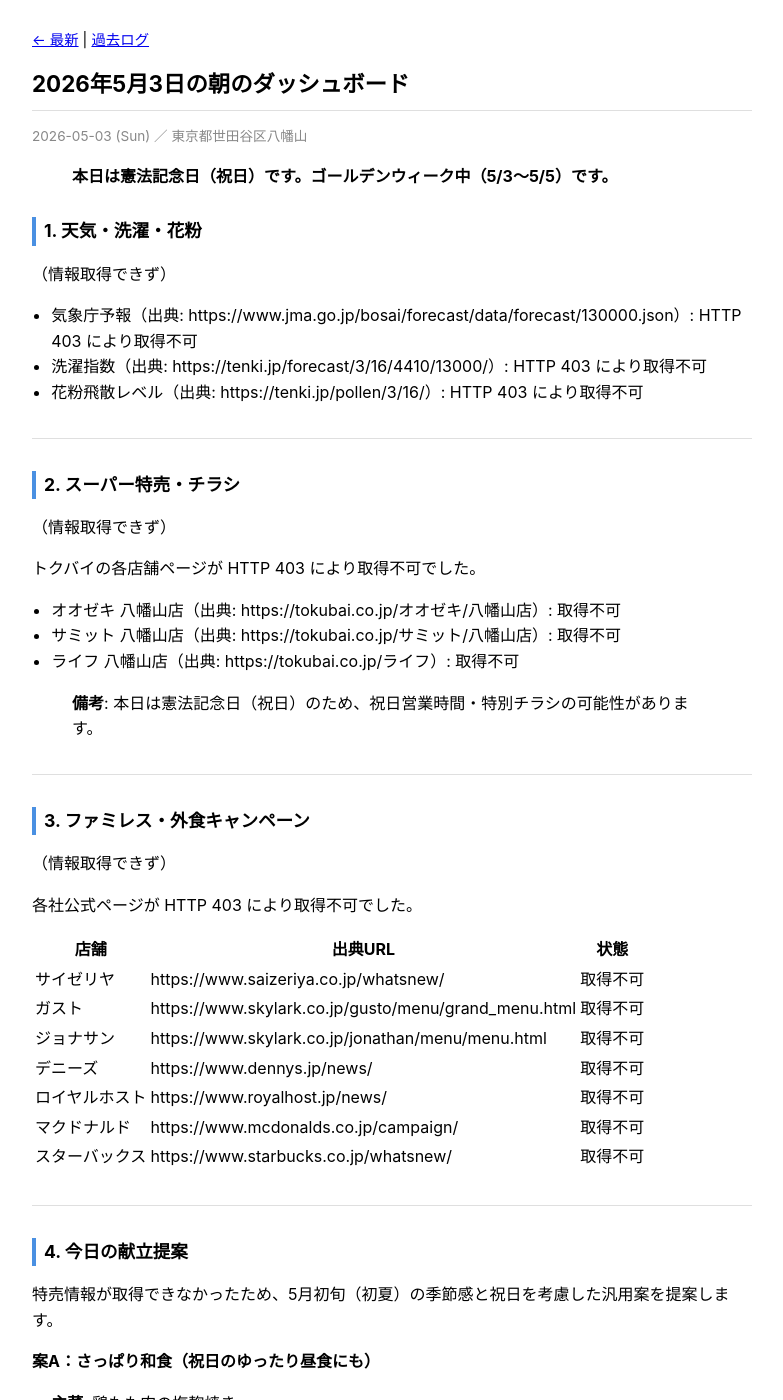
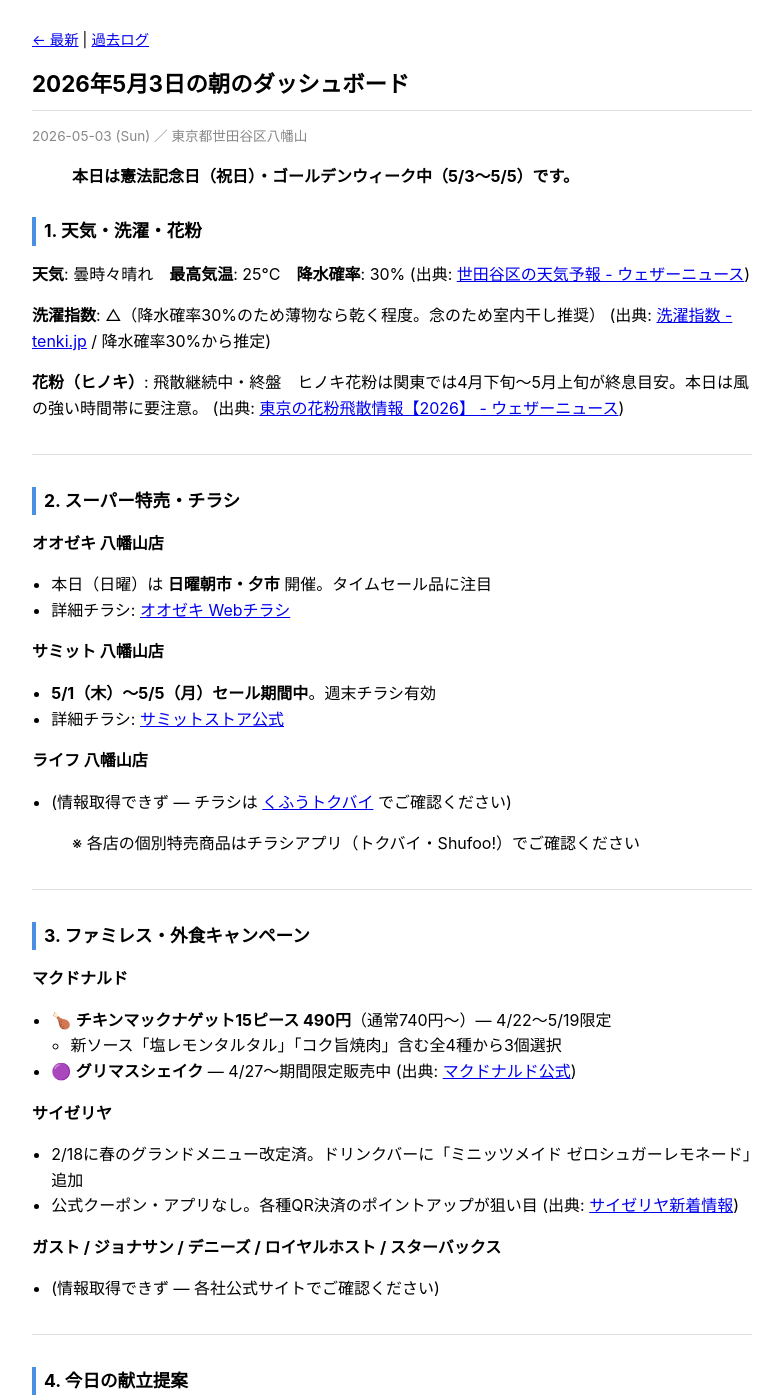
Before and after one commit to yuki7827/daily-life-dashboard, a Jekyll site: the page built from _posts/2026-05-03-daily.md, in a window 1280 px wide and 1400 px high. Shown: the whole window, without its empty margins (248-1031 px from the left). Built offline with Jekyll 4.4.1, drawn with Linux system fonts in a browser that asks for light colours; some of the changed text lies outside the part shown.

Commit message:
daily: 2026-05-03 dashboard
https://claude.ai/code/session_015hAVpHpSRwhQYZNXUx2iGk

```diff
--- a/_posts/2026-05-03-daily.md
+++ b/_posts/2026-05-03-daily.md
@@ -5,107 +5,119 @@ date: 2026-05-03 06:30:00 +0900
 location: "東京都世田谷区八幡山"
 ---
 
-> **本日は憲法記念日（祝日）です。ゴールデンウィーク中（5/3〜5/5）です。**
+> **本日は憲法記念日（祝日）・ゴールデンウィーク中（5/3〜5/5）です。**
 
 ## 1. 天気・洗濯・花粉
 
-（情報取得できず）
+**天気**: 曇時々晴れ　**最高気温**: 25°C　**降水確率**: 30%
+(出典: [世田谷区の天気予報 - ウェザーニュース](https://weathernews.jp/onebox/tenki/tokyo/13112/))
 
-- 気象庁予報（出典: https://www.jma.go.jp/bosai/forecast/data/forecast/130000.json）: HTTP 403 により取得不可
-- 洗濯指数（出典: https://tenki.jp/forecast/3/16/4410/13000/）: HTTP 403 により取得不可
-- 花粉飛散レベル（出典: https://tenki.jp/pollen/3/16/）: HTTP 403 により取得不可
+**洗濯指数**: △（降水確率30%のため薄物なら乾く程度。念のため室内干し推奨）
+(出典: [洗濯指数 - tenki.jp](https://tenki.jp/indexes/cloth_dried/) / 降水確率30%から推定)
+
+**花粉（ヒノキ）**: 飛散継続中・終盤　ヒノキ花粉は関東では4月下旬〜5月上旬が終息目安。本日は風の強い時間帯に要注意。
+(出典: [東京の花粉飛散情報【2026】 - ウェザーニュース](https://weathernews.jp/pollen/tokyo/))
 
 ---
 
 ## 2. スーパー特売・チラシ
 
-（情報取得できず）
+**オオゼキ 八幡山店**
+- 本日（日曜）は **日曜朝市・夕市** 開催。タイムセール品に注目
+- 詳細チラシ: [オオゼキ Webチラシ](https://tokubai.co.jp/%E3%82%AA%E3%82%AA%E3%82%BC%E3%82%AD/leaflet)
 
-トクバイの各店舗ページが HTTP 403 により取得不可でした。
+**サミット 八幡山店**
+- **5/1（木）〜5/5（月）セール期間中**。週末チラシ有効
+- 詳細チラシ: [サミットストア公式](https://www.summitstore.co.jp/store/)
 
-- オオゼキ 八幡山店（出典: https://tokubai.co.jp/オオゼキ/八幡山店）: 取得不可
-- サミット 八幡山店（出典: https://tokubai.co.jp/サミット/八幡山店）: 取得不可
-- ライフ 八幡山店（出典: https://tokubai.co.jp/ライフ）: 取得不可
+**ライフ 八幡山店**
+- (情報取得できず — チラシは [くふうトクバイ](https://tokubai.co.jp/%E3%83%A9%E3%82%A4%E3%83%95) でご確認ください)
 
-> **備考**: 本日は憲法記念日（祝日）のため、祝日営業時間・特別チラシの可能性があります。
+> ※ 各店の個別特売商品はチラシアプリ（トクバイ・Shufoo!）でご確認ください
 
 ---
 
 ## 3. ファミレス・外食キャンペーン
 
-（情報取得できず）
+**マクドナルド**
+- 🍗 **チキンマックナゲット15ピース 490円**（通常740円〜）― 4/22〜5/19限定
+  - 新ソース「塩レモンタルタル」「コク旨焼肉」含む全4種から3個選択
+- 🟣 **グリマスシェイク** ― 4/27〜期間限定販売中
+(出典: [マクドナルド公式](https://www.mcdonalds.co.jp/campaign/))
 
-各社公式ページが HTTP 403 により取得不可でした。
+**サイゼリヤ**
+- 2/18に春のグランドメニュー改定済。ドリンクバーに「ミニッツメイド ゼロシュガーレモネード」追加
+- 公式クーポン・アプリなし。各種QR決済のポイントアップが狙い目
+(出典: [サイゼリヤ新着情報](https://www.saizeriya.co.jp/shop-news/))
 
-| 店舗 | 出典URL | 状態 |
-|---|---|---|
-| サイゼリヤ | https://www.saizeriya.co.jp/whatsnew/ | 取得不可 |
-| ガスト | https://www.skylark.co.jp/gusto/menu/grand_menu.html | 取得不可 |
-| ジョナサン | https://www.skylark.co.jp/jonathan/menu/menu.html | 取得不可 |
-| デニーズ | https://www.dennys.jp/news/ | 取得不可 |
-| ロイヤルホスト | https://www.royalhost.jp/news/ | 取得不可 |
-| マクドナルド | https://www.mcdonalds.co.jp/campaign/ | 取得不可 |
-| スターバックス | https://www.starbucks.co.jp/whatsnew/ | 取得不可 |
+**ガスト / ジョナサン / デニーズ / ロイヤルホスト / スターバックス**
+- (情報取得できず — 各社公式サイトでご確認ください)
 
 ---
 
 ## 4. 今日の献立提案
 
-特売情報が取得できなかったため、5月初旬（初夏）の季節感と祝日を考慮した汎用案を提案します。
+天気は曇時々晴れ・最高25°Cと初夏らしい陽気。オオゼキ日曜朝市を活用した献立案：
 
-### 案A：さっぱり和食（祝日のゆったり昼食にも）
-- **主菜**: 鶏もも肉の塩麹焼き
-- **副菜**: キャベツの浅漬け・冷ややっこ
-- **汁物**: 豆腐とわかめの味噌汁
-- **不足する買い物リスト**: 鶏もも肉、塩麹、豆腐、わかめ（特売情報未確認のため要確認）
+### 案A：初夏の和定食
+- **主菜**: 豚肉のしょうが焼き（朝市の豚肉が特売なら最適）
+- **副菜**: きゅうりとわかめの酢の物・冷ややっこ
+- **汁物**: 豆腐と長ねぎの味噌汁
+- **買い物リスト**: 豚ロース薄切り、しょうが、きゅうり、わかめ、豆腐
 
-### 案B：ガパオライス風（ゴールデンウィークに少し特別な一品）
-- **主菜**: 豚ひき肉と野菜のガパオ炒め丼
-- **副菜**: アボカドとトマトのサラダ
-- **汁物**: コンソメスープ
-- **不足する買い物リスト**: 豚ひき肉、パプリカ、バジル（またはバジルソース）、アボカド（特売情報未確認のため要確認）
+### 案B：蒸し暑い日のさっぱりアジア飯
+- **主菜**: 鶏むね肉のバンバンジー丼
+- **副菜**: トマトときゅうりのサラダ
+- **汁物**: わかめスープ
+- **買い物リスト**: 鶏むね肉、ごまドレッシング（またはごまペースト）、トマト、きゅうり
 
 ---
 
 ## 5. ゴミ収集（当日／明日）
 
-（情報取得できず）
+- **本日（5/3・日曜・憲法記念日）**: 日曜日のため収集なし
+- **明日（5/4・月曜・みどりの日）**: 世田谷区では**祝日は収集休止**が基本
 
-世田谷区ゴミ収集ページ（出典: https://www.city.setagaya.lg.jp/mokuji/kurashi/002/004/d00005671.html）が HTTP 403 により取得不可でした。
+> 八幡山地区の通常スケジュールは「可燃ごみ: 月・木曜日（推定）」ですが、祝日にあたるため5/4（みどりの日）の収集は休止の可能性が高い。
+> 5/5（こどもの日・火曜）も祝日のため連続休止の可能性あり。
+> 正確な振替日は [世田谷区 令和8年版収集カレンダー（PDF）](https://www.city.setagaya.lg.jp/02241/27859.html) または「さんあ～る」アプリでご確認ください。
 
-- **本日（2026-05-03・日曜・憲法記念日）**: 日曜日は通常収集なし。祝日のため収集休止の可能性が高い。
-- **明日（2026-05-04・月曜・みどりの日）**: 収集曜日・品目は（要確認）— 祝日のため収集休止の可能性あり。
-
-> 世田谷区では祝日のゴミ収集は原則休止の場合があります。公式サイトでご確認ください。
+(出典: [資源・ごみ収集日 - 世田谷区](https://www.city.setagaya.lg.jp/kurashi/gomi/category/11684.html))
 
 ---
 
 ## 6. 近隣イベント
 
-（情報取得できず）
+**🐴 JRAホースショー2026（馬事公苑）**
+- 日程: **5/3（日）〜5/5（火・祝）**
+- 場所: JRA馬事公苑（世田谷区上用賀2丁目）
+- 内容: 障害馬術・馬場馬術・馬のアトラクション。GW恒例の家族向け無料イベント
+(出典: [号外NET 世田谷区](https://setagaya.goguynet.jp/2026/05/02/horseshow/))
 
-世田谷区イベントページ（出典: https://www.city.setagaya.lg.jp/mokuji/event/index.html）が HTTP 403 により取得不可でした。
+**🛍 世田谷公園フリーマーケット**
+- 日程: **本日 5/3（日）10:00〜15:00**
+- 場所: 世田谷公園（世田谷区池尻1丁目）
+- 内容: 掘り出し物探しに。ミニSL展示も
 
-> **ゴールデンウィーク期間中**のため、世田谷区内の公園・文化施設では各種イベントが開催されている可能性があります。区の公式サイトやお近くの施設でご確認ください。
+**🥟 クラフト餃子フェス TOKYO 2026**
+- 場所: 駒沢オリンピック公園
+- 内容: 全国のこだわり餃子が集結。GW開催予定
+(出典: [関東・東京 GWイベント - tabiiro.jp](https://tabiiro.jp/higaeri/article/kantou-gw-event/))
 
 ---
 
 ## ⚙ 取得状況
 
-| セクション | URL | 状態 |
+| セクション | 手段 | 状態 |
 |---|---|---|
-| 天気（気象庁JSON） | https://www.jma.go.jp/bosai/forecast/data/forecast/130000.json | ❌ HTTP 403 |
-| 天気（tenki.jp） | https://tenki.jp/forecast/3/16/4410/13000/ | ❌ HTTP 403 |
-| 花粉（tenki.jp） | https://tenki.jp/pollen/3/16/ | ❌ HTTP 403 |
-| スーパー特売（オオゼキ） | https://tokubai.co.jp/オオゼキ/八幡山店 | ❌ HTTP 403 |
-| スーパー特売（サミット） | https://tokubai.co.jp/サミット/八幡山店 | ❌ HTTP 403 |
-| スーパー特売（ライフ） | https://tokubai.co.jp/ライフ | ❌ HTTP 403 |
-| サイゼリヤ | https://www.saizeriya.co.jp/whatsnew/ | ❌ HTTP 403 |
-| ガスト | https://www.skylark.co.jp/gusto/menu/grand_menu.html | ❌ HTTP 403 |
-| ジョナサン | https://www.skylark.co.jp/jonathan/menu/menu.html | ❌ HTTP 403 |
-| デニーズ | https://www.dennys.jp/news/ | ❌ HTTP 403 |
-| ロイヤルホスト | https://www.royalhost.jp/news/ | ❌ HTTP 403 |
-| マクドナルド | https://www.mcdonalds.co.jp/campaign/ | ❌ HTTP 403 |
-| スターバックス | https://www.starbucks.co.jp/whatsnew/ | ❌ HTTP 403 |
-| ゴミ収集（世田谷区） | https://www.city.setagaya.lg.jp/mokuji/kurashi/002/004/d00005671.html | ❌ HTTP 403 |
-| 地域イベント（世田谷区） | https://www.city.setagaya.lg.jp/mokuji/event/index.html | ❌ HTTP 403 |
+| 天気（世田谷区） | WebSearch | ✅ 曇時々晴・最高25°C・降水30% |
+| 洗濯指数 | WebSearch + 推定 | ✅ △（降水30%から推定） |
+| 花粉（東京） | WebSearch | ✅ ヒノキ終盤・飛散継続 |
+| オオゼキ特売 | WebSearch | △ 日曜朝市開催確認・個別商品は未取得 |
+| サミット特売 | WebSearch | △ セール期間内確認・個別商品は未取得 |
+| ライフ特売 | WebSearch | ❌ 情報取得できず |
+| マクドナルド | WebSearch | ✅ ナゲット15ピース490円・グリマスシェイク |
+| サイゼリヤ | WebSearch | ✅ 春メニュー改定済・目立つキャンペーンなし |
+| ガスト/ジョナサン/デニーズ/ロイホ/スタバ | WebSearch | ❌ 情報取得できず |
+| ゴミ収集（世田谷区） | WebSearch | △ 祝日休止と推定・振替日は要確認 |
+| 地域イベント（世田谷区） | WebSearch | ✅ 3件取得 |
```
Also changed, not shown: CLAUDE.md (+23 -11 lines).
